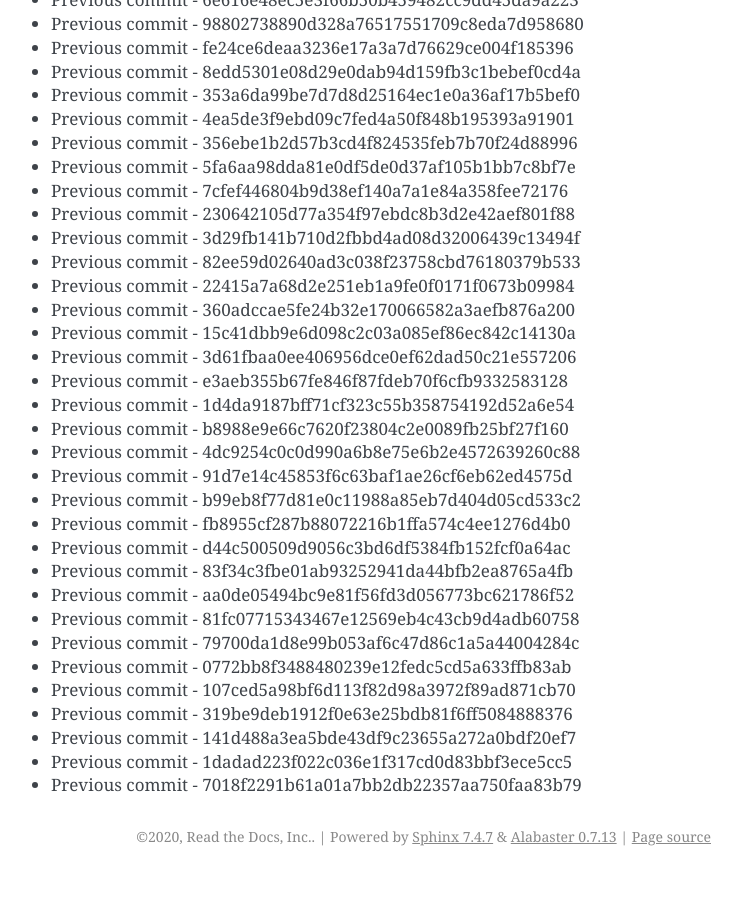
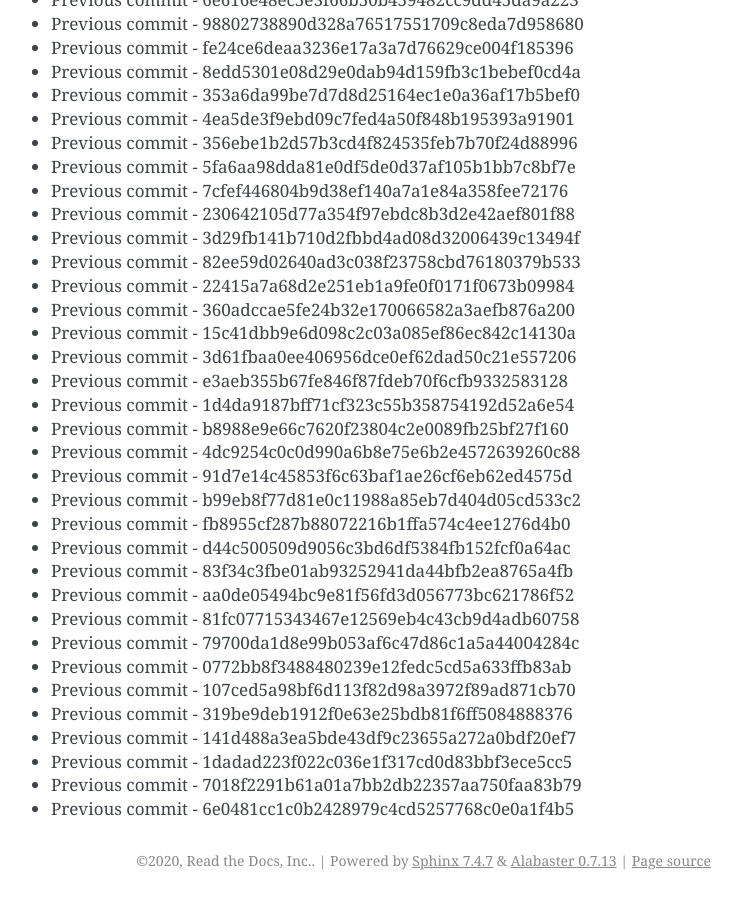
Before and after one commit to readthedocs/rtd-git-stresstest, a Sphinx documentation site: the page built from docs/updates.rst, in a window 1280 px wide and 900 px high, scrolled down 50486 px. Shown: the whole window, without its empty margins (399-1141 px from the left). Built offline with Sphinx 7.4.7, drawn with Linux system fonts in a browser that asks for light colours; before the commit the page ends 51362 px from its top, so only the background shows below that.

Commit message:
Generating commit from previous: 6e0481cc1c0b2428979c4cd5257768c0e0a1f4b5

```diff
--- a/docs/updates.rst
+++ b/docs/updates.rst
@@ -2153,3 +2153,4 @@ It can be tested for any performance characteristics.
 * Previous commit - 141d488a3ea5bde43df9c23655a272a0bdf20ef7
 * Previous commit - 1dadad223f022c036e1f317cd0d83bbf3ece5cc5
 * Previous commit - 7018f2291b61a01a7bb2db22357aa750faa83b79
+* Previous commit - 6e0481cc1c0b2428979c4cd5257768c0e0a1f4b5
```
